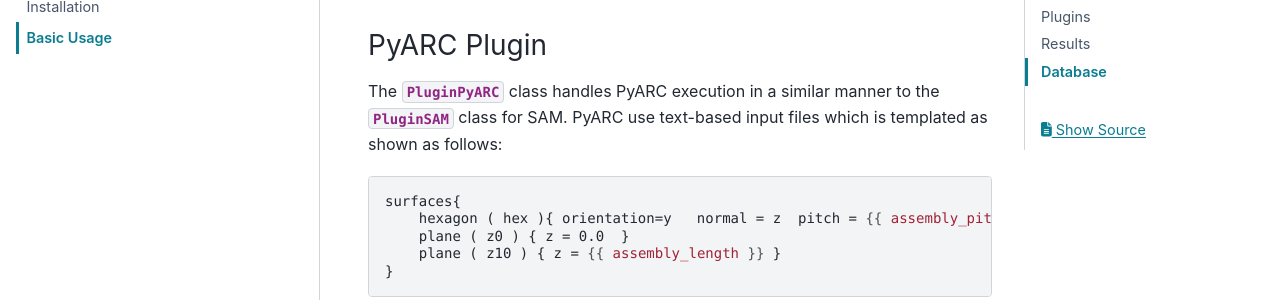
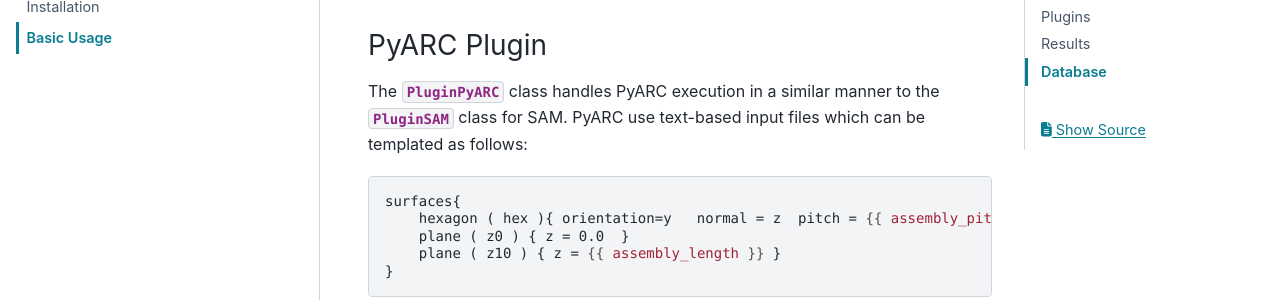
Before and after one commit to watts-dev/watts, a Sphinx documentation site: the page built from doc/source/user/usage.rst, in a window 1280 px wide and 900 px high, scrolled down 3577 px. Shown: the part 153-453 px from the top of the window. Built offline with Sphinx 7.4.7 and the PyData theme 0.15.4, drawn with Linux system fonts in a browser that asks for light colours.

Commit message:
Update doc/source/user/usage.rst
Co-authored-by: Paul Romano <paul.k.romano@gmail.com>

```diff
--- a/doc/source/user/usage.rst
+++ b/doc/source/user/usage.rst
@@ -164,7 +164,7 @@ PyARC Plugin
 
 The :class:`~watts.PluginPyARC` class handles PyARC execution in a similar
 manner to the :class:`~watts.PluginSAM` class for SAM. PyARC use text-based
-input files which is templated as shown as follows:
+input files which can be templated as follows:
 
 .. code-block:: jinja
 
```
